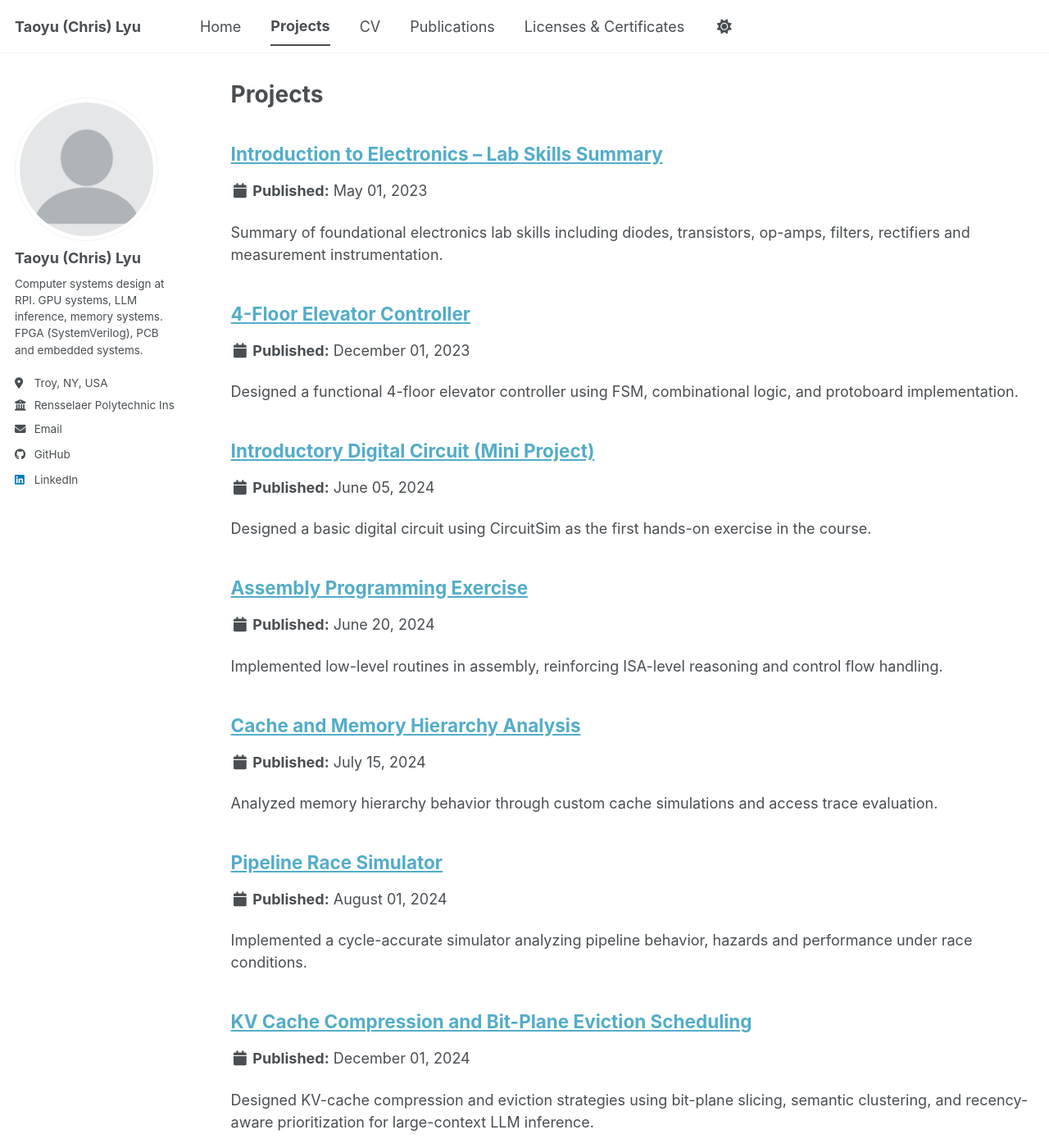
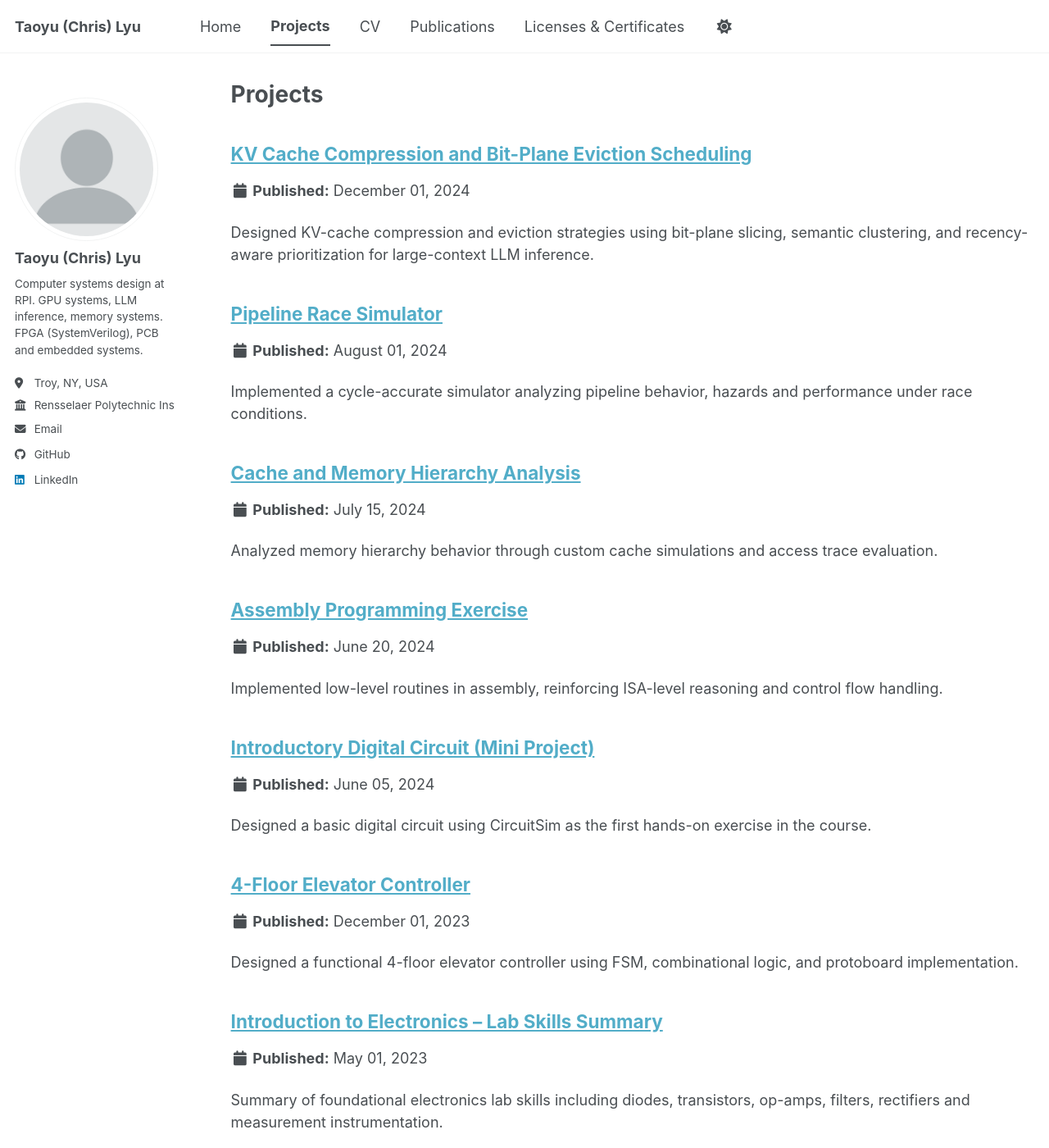
Before and after one commit to ChrisLvvvv/ChrisLvvvv.github.io, a Jekyll site: the page built from _pages/portfolio.html, in a window 1280 px wide and 1400 px high. Shown: the whole window at 82% size. Built offline with Jekyll 4.4.1, drawn with Linux system fonts in a browser that asks for light colours; a script bundle is joined from its source files by our own code; library files that are not in the unit come from our copies; part of the change alters nothing that is shown.

```diff
--- a/_pages/portfolio.html
+++ b/_pages/portfolio.html
@@ -9,6 +9,7 @@ author_profile: true
 {% include base_path %}
 
 
-{% for post in site.portfolio %}
+{% assign sorted = site.portfolio | sort: "date" | reverse %}
+{% for post in sorted %}
   {% include archive-single.html %}
 {% endfor %}
```
